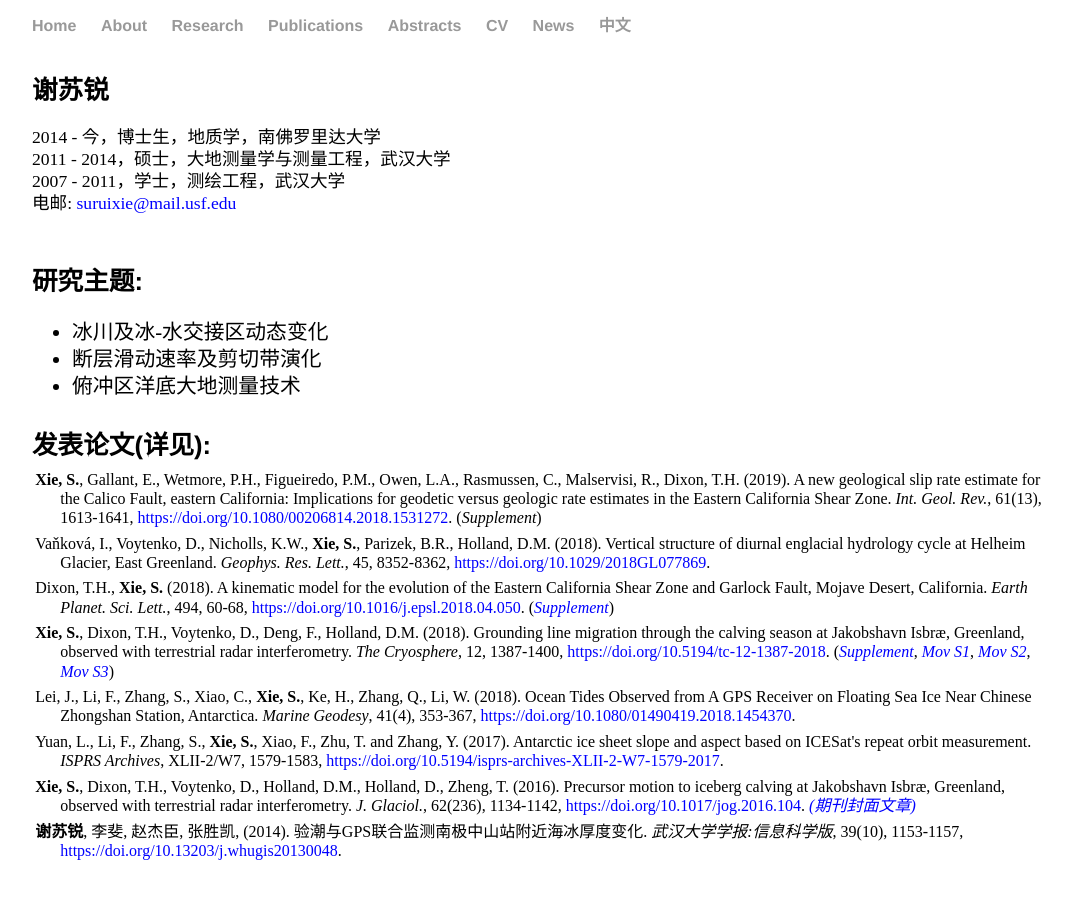
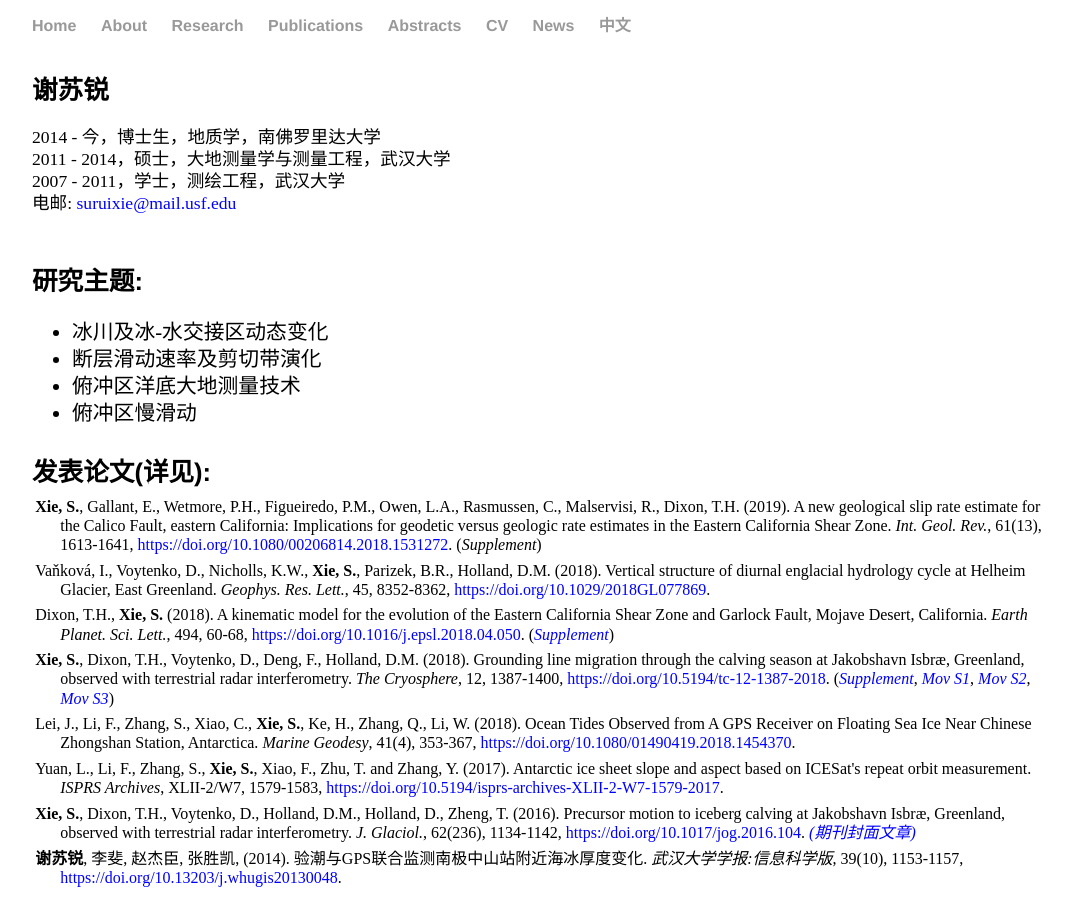
Before and after one commit to suruixie/suruixie.github.io, a Jekyll site: the page built from Chinese/index.html, in a window 1280 px wide. Shown: the whole page, without its empty margins (96-1168 px from the left). Built offline with Jekyll 4.4.1, drawn with Linux system fonts in a browser that asks for light colours; a style sheet for code colours, icons or effects is not loaded.

Commit message:
Update index.html

```diff
--- a/Chinese/index.html
+++ b/Chinese/index.html
@@ -19,6 +19,7 @@ title: 苏锐的中文页面
 		    <li style="line-height:130%; font-size:1.0em; color:#000000;">冰川及冰-水交接区动态变化</a></li>
 		    <li style="line-height:130%; font-size:1.0em; color:#000000;">断层滑动速率及剪切带演化</a></li>
 		    <li style="line-height:130%; font-size:1.0em; color:#000000;">俯冲区洋底大地测量技术</a></li>
+		    <li style="line-height:130%; font-size:1.0em; color:#000000;">俯冲区慢滑动</a></li>
 	    </ul>
 	<div class="sideText">
 		<h4 style="margin-top:1em;margin-bottom:0.2em;">发表论文(详见<a  href="https://scholar.google.com/citations?hl=en&user=kF4StsMAAAAJ&view_op=list_works" style="color:#0000FF;"><i class="ai ai-google-scholar ai-2x"></i></a>): </h4>
```
